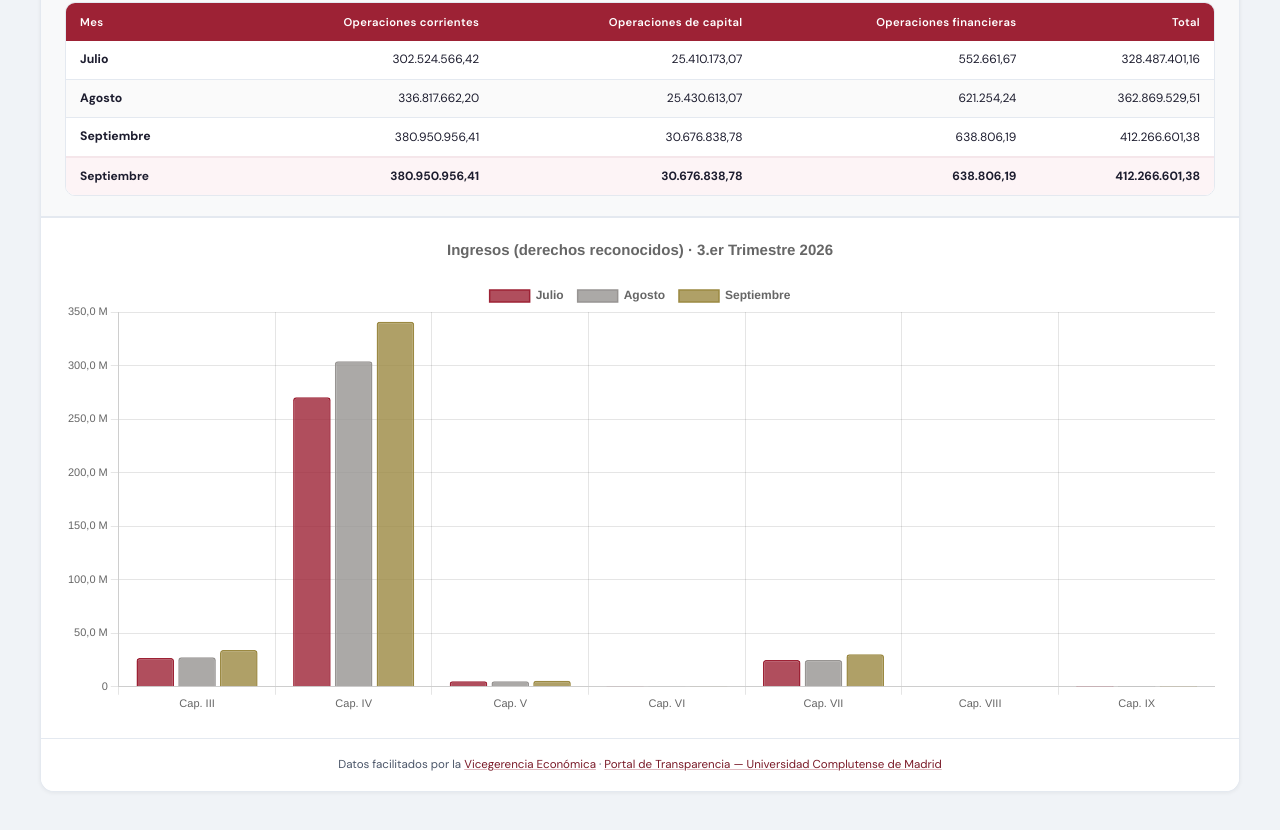
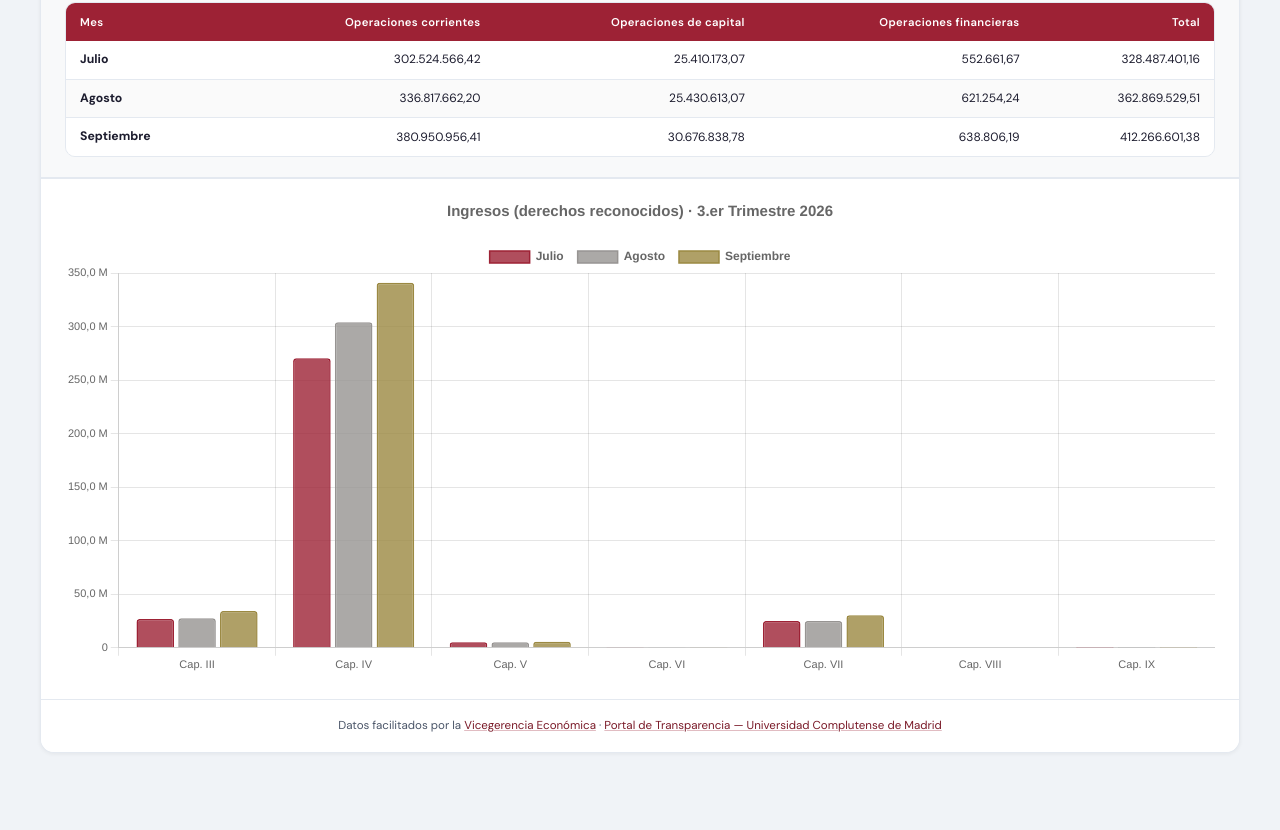
Before and after one commit to eperezse-rgb/presupuesto, a plain HTML site: page index.html in a window 1280 px wide. Shown: the part 825-1655 px from the top of the page. Drawn offline with nearby package versions, Linux system fonts and the light colour scheme.

Commit message:
index.html

```diff
--- a/index.html
+++ b/index.html
@@ -1003,16 +1003,7 @@ function renderTable(ds) {
             </tr>`;
         }).join('');
 
-    const li = ds.meses.length - 1;
-    const tC = ds.agrup.corriente[li], tK = ds.agrup.capital[li], tF = ds.agrup.financiero[li];
-    document.getElementById('dataTableOpsFoot').innerHTML =
-        `<tr>
-          <td>${ds.meses[li]}</td>
-          <td class="num">${fmtES(tC)}</td>
-          <td class="num${tK < 0 ? ' neg' : ''}">${fmtES(tK)}</td>
-          <td class="num${tF < 0 ? ' neg' : ''}">${fmtES(tF)}</td>
-          <td class="num">${fmtES(tC + tK + tF)}</td>
-        </tr>`;
+    document.getElementById('dataTableOpsFoot').innerHTML = '';
 }
 
 function render() {
```
